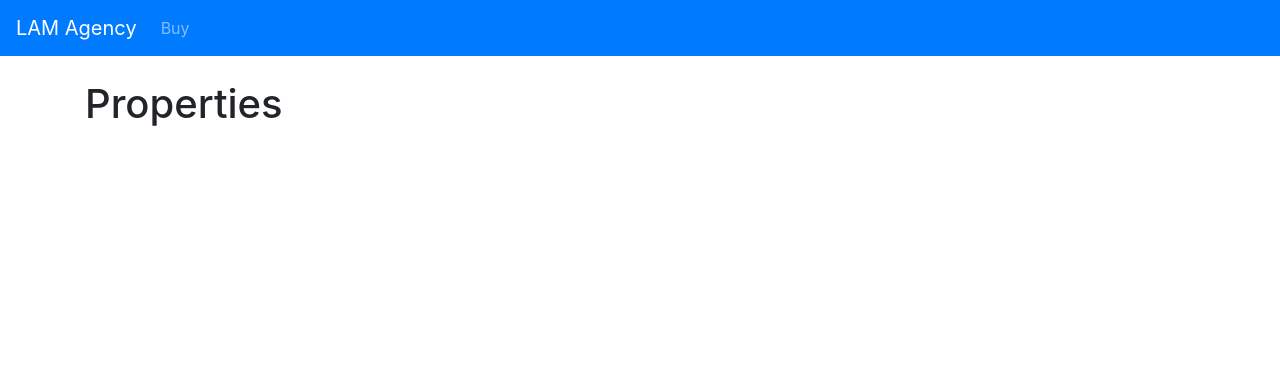
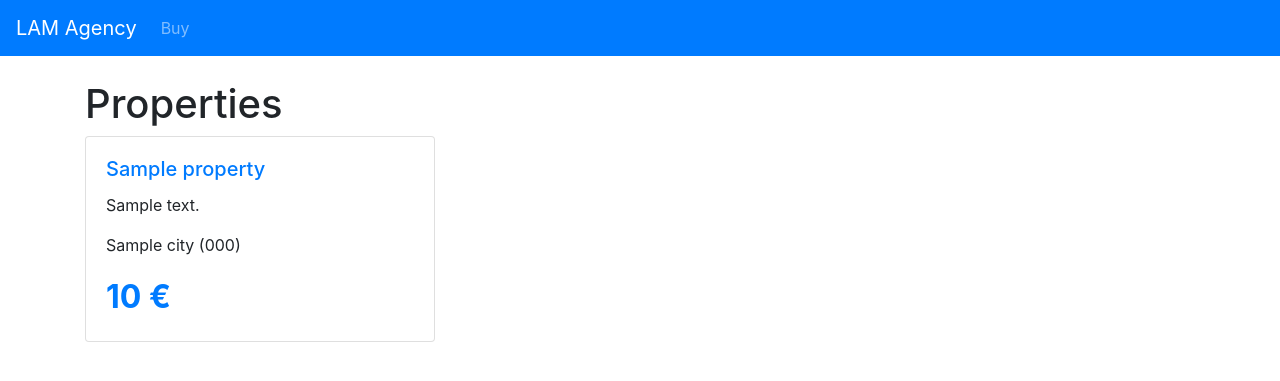
Before and after one commit to lamessk14/MaSuperAgence, a Symfony app: template templates/property/index.html.twig in a window 1280 px wide. Shown: the top 381 px of the page. Run offline with Twig, Linux system fonts and the light colour scheme; the template is opened without the code that fills it: most values are stand-ins (such as "Sample title", 1, 10 or a date in 2020); some libraries are stand-ins or nearby versions.

Commit message:
feat: Pagination

```diff
--- a/composer.json
+++ b/composer.json
@@ -6,6 +6,7 @@
         "ext-ctype": "*",
         "ext-iconv": "*",
         "cocur/slugify": "^3.2",
+        "knplabs/knp-paginator-bundle": "^4.0",
         "sensio/framework-extra-bundle": "^5.1",
         "symfony/asset": "4.3.*",
         "symfony/console": "4.3.*",
--- a/config/bundles.php
+++ b/config/bundles.php
@@ -15,4 +15,5 @@ return [
     Symfony\Bundle\MakerBundle\MakerBundle::class => ['dev' => true],
     Symfony\Bundle\WebServerBundle\WebServerBundle::class => ['dev' => true],
     Doctrine\Bundle\FixturesBundle\DoctrineFixturesBundle::class => ['dev' => true, 'test' => true],
+    Knp\Bundle\PaginatorBundle\KnpPaginatorBundle::class => ['all' => true],
 ];
--- a/src/DataFixtures/UserFixtures.php
+++ b/src/DataFixtures/UserFixtures.php
@@ -22,7 +22,7 @@ class UserFixtures extends Fixture
 
     public function load(ObjectManager $manager)
     {
-        $faker = Faker\Factory::create();
+        $faker = Faker\Factory::create('fr_FR');
         // Creation of 10 users
         for ($i = 0; $i < 10; $i++) {
             $user = new User();
--- a/src/Entity/Property.php
+++ b/src/Entity/Property.php
@@ -191,7 +191,7 @@ class Property
         return $this;
     }
 
-    public function getFormatedPrice(): string
+    public function getFormattedPrice(): string
     {
         return number_format($this->price, 0, '', ' ');
     }
--- a/templates/pages/home.html.twig
+++ b/templates/pages/home.html.twig
@@ -24,7 +24,7 @@
                             </h5>
                             <p class="card-text">{{ property.city }} ({{ property.postalCode }})</p>
                             <div class="text-primary" style="font-weight: bold; font-size: 2rem">
-                                {{ property.formatedPrice }} €
+                                {{ property.formattedPrice }} €
                             </div>
                         </div>
                     </div>
--- /dev/null
+++ b/templates/property/_property.html.twig
@@ -0,0 +1,12 @@
+<div class="card mb-4">
+    <div class="card-body">
+        <h5 class="card-title">
+            <a href="{{ path('property.show', {slug: property.slug, id: property.id }) }}">{{ property.title }}</a>
+        </h5>
+        <p class="card-text">{{ property.description | nl2br }}</p>
+        <p class="card-text">{{ property.city }} ({{ property.postalCode }})</p>
+        <div class="text-primary" style="font-size: 2rem; font-weight: bold">
+            {{ property.formattedPrice }} €
+        </div>
+    </div>
+</div>
--- a/templates/property/index.html.twig
+++ b/templates/property/index.html.twig
@@ -5,5 +5,17 @@
 {% block body %}
     <div class="container mt-4">
         <h1> Properties </h1>
+
+        <div class="row">
+            {% for property in properties %}
+                <div class="col-md-4">
+                    {% include('property/_property.html.twig') %}
+                </div>
+            {% endfor %}
+        </div>
+
+        <div class="pagination">
+            {{ knp_pagination_render(properties) }}
+        </div>
     </div>
 {% endblock %}
--- a/templates/property/show.html.twig
+++ b/templates/property/show.html.twig
@@ -11,7 +11,7 @@
             <div class="col-md-4">
                 <h1> {{ property.title }}</h1>
                 <h2> {{ property.rooms }} pièces - {{ property.surface }} m²</h2>
-                <div class="text-primary" style="font-size: 4rem; font-weight: bold;">{{ property.formatedPrice }} €
+                <div class="text-primary" style="font-size: 4rem; font-weight: bold;">{{ property.formattedPrice }} €
                 </div>
                 <a href="#" class="btn btn-primary">Contacter l'agence</a>
             </div>
```
Also changed, not shown: src/Controller/PropertyController.php (+12 -2 lines), src/DataFixtures/PropertyFixtures.php (added, +34 -0 lines), src/Repository/PropertyRepository.php (+4 -4 lines), 3 other files.
